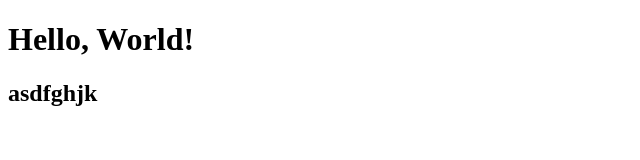
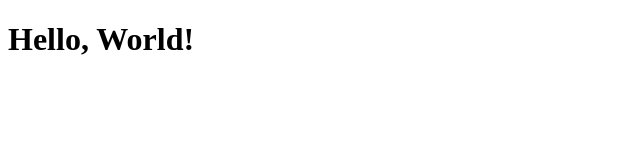
Before and after one commit to alekaaaaaa/alekaaaaaa.github.io, a plain HTML site: page index.html in a window 1280 px wide. Shown: the whole page, without its empty margins (0-640 px from the left). Drawn offline with Linux system fonts and the light colour scheme.

Commit message:
Update index.html

```diff
--- a/index.html
+++ b/index.html
@@ -11,6 +11,5 @@
 </head>
 <body>
   <h1>Hello, World!</h1>
-  <h2> asdfghjk </h2>
 </body>
 </html>
```
